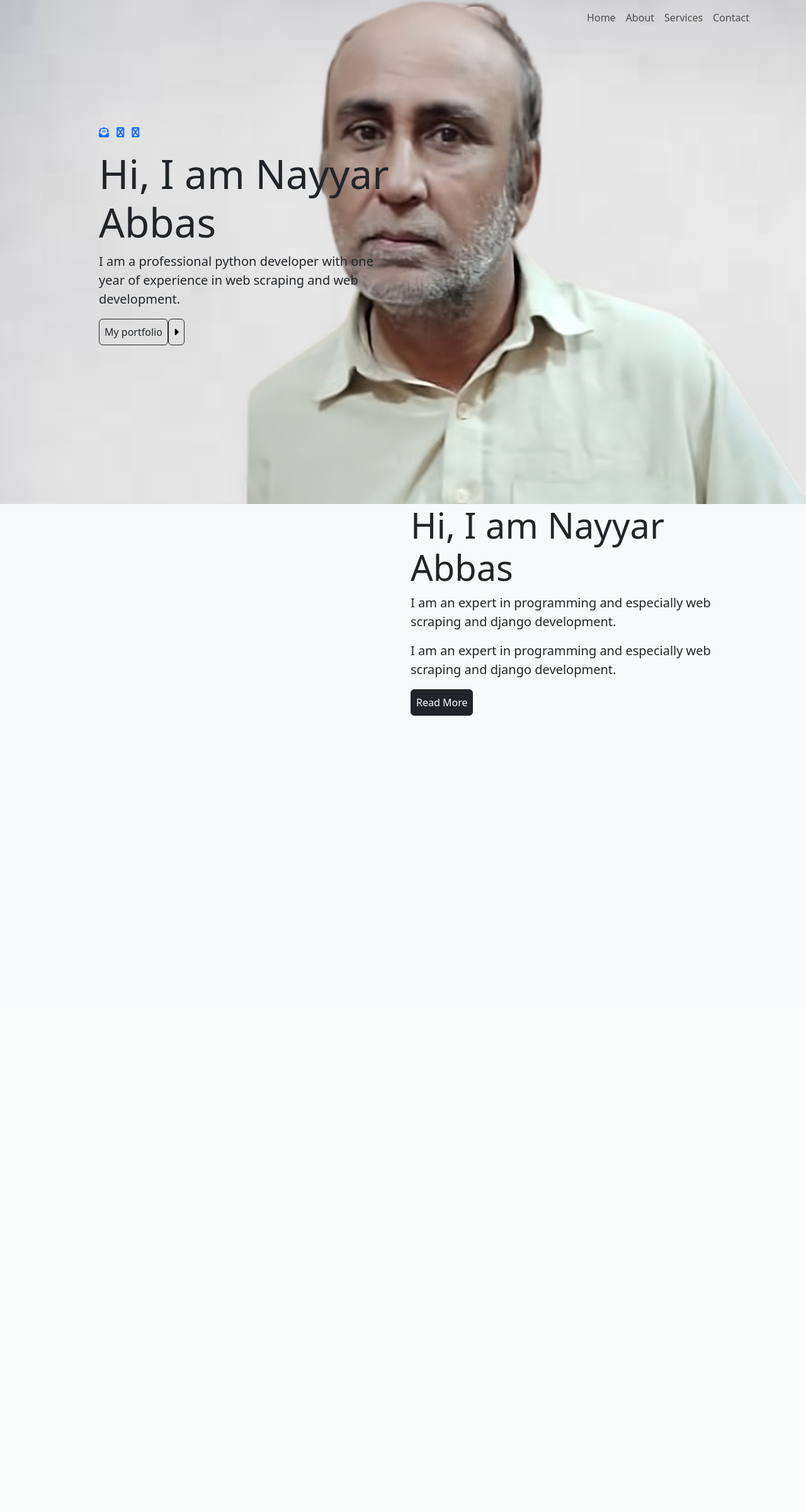
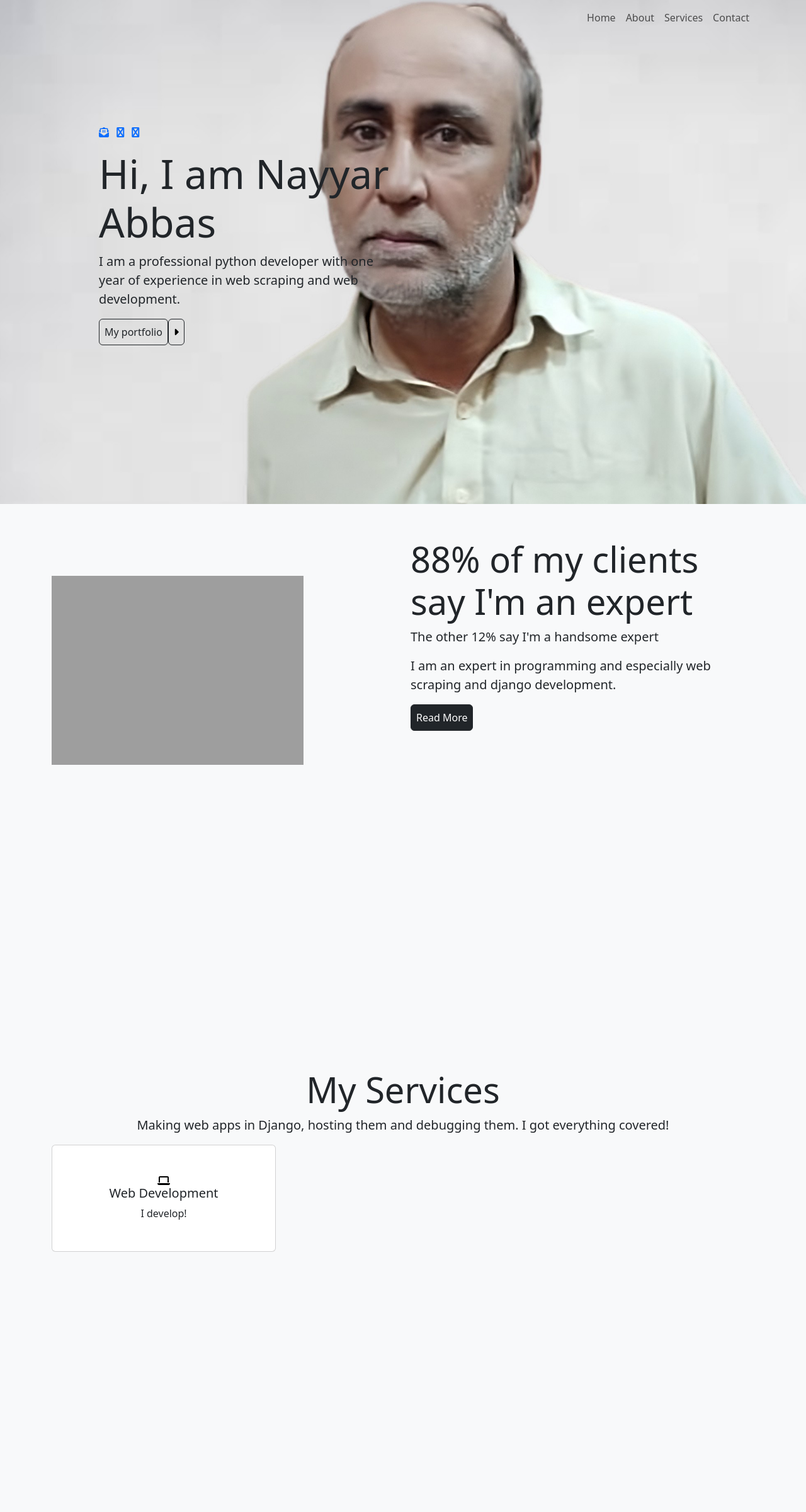
Before and after one commit to PrinceHassan/portfolio, a Django app: page / in a window 1280 px wide. Shown: the whole page at 63% size. Before the commit the page ends 1136 px from the top, so only its background shows below. Run offline with Django 4.2, Linux system fonts and the light colour scheme; some libraries are stand-ins or nearby versions; grey boxes are pictures that could not be loaded.

Commit message:
added services

```diff
--- a/static/css/style.css
+++ b/static/css/style.css
@@ -12,6 +12,10 @@ html::-webkit-scrollbar {
 section{
     height: 100vh;
 }
+
+.width-limit{
+    max-width: 990px;
+}
 #home{
     background: url("/static/images/perfect.jpg");
     background-position: top;
@@ -25,3 +29,12 @@ section{
 i{
     color: black;
 }
+img{
+    filter: grayscale(1);
+}
+.img-hero{
+    height: auto;
+}
+.spacing{
+    margin-top: 10%;
+}
--- a/templates/index.html
+++ b/templates/index.html
@@ -23,16 +23,16 @@
             <div class="collapse navbar-collapse" id="navbarSupportedContent">
             <ul class="navbar-nav">
                 <li class="nav-item">
-                    <a class="nav-link" href="">Home</a>
+                    <a class="nav-link" href="#home">Home</a>
                 </li>
                 <li class="nav-item">
-                    <a class="nav-link" href="">About</a>
+                    <a class="nav-link" href="#about">About</a>
                 </li>
                 <li class="nav-item">
-                    <a class="nav-link" href="">Services</a>
+                    <a class="nav-link" href="#services">Services</a>
                 </li>
                 <li class="nav-item">
-                    <a class="nav-link" href="">Contact</a>
+                    <a class="nav-link" href="#contact">Contact</a>
                 </li>
             </ul>
             </div>
@@ -40,7 +40,7 @@
     </div>
   </nav>
   <section id="home">
-      <div class="container" style="max-width: 990px">
+      <div class="container width-limit">
             <div class="row">
                 <div class="col-lg-6 custom-col">
                     <ul class="list-inline">
@@ -69,17 +69,35 @@
     <div class="container">
         <div class="row align-items-center">
             <div class="col-lg-6 spacing">
-                <img src=""{% static '' %} class="img-fluid img-hero">
+                <img src="{% static 'images/code.jpg' %}" class="img-fluid img-hero">
             </div>
-            <div class="col-lg-6">
-                <h2 class="display-4">Hi, I am Nayyar Abbas</h2>
-                <p class="lead">I am an expert in programming and especially web scraping and django development.</p>
+            <div class="col-lg-6 width-limit">
+                <h2 class="display-4">88% of my clients say I'm an expert</h2>
+                <p class="lead">The other 12% say I'm a handsome expert</p>
                 <p class="lead">I am an expert in programming and especially web scraping and django development.</p>
                 <a class="btn btn-dark p-2">Read More</a>
             </div>
         </div>
     </div>
   </section>
+  <section id="services" class="bg-light">
+      <div class="container">
+          <div class="text-center pt-5">
+              <h2 class="display-4 pt-5">My Services</h2>
+              <p class="lead">Making web apps in Django, hosting them and debugging them. I got everything covered!</p>
+              <div class="block"></div>
+          </div>
+          <div class="row">
+              <div class="col-lg-4 mb-4">
+                  <div class="card text-center p-5">
+                      <i class="fa fa-laptop"></i>
+                      <h5 class="card-title">Web Development</h5>
+                      <p class="card-text">I develop!</p>
+                  </div>
+              </div>
+          </div>
+      </div>
+  </section>
      </body>
 <script src="https://cdn.jsdelivr.net/npm/bootstrap@5.3.0-alpha1/dist/js/bootstrap.bundle.min.js" integrity="sha384-w76AqPfDkMBDXo30jS1Sgez6pr3x5MlQ1ZAGC+nuZB+EYdgRZgiwxhTBTkF7CXvN" crossorigin="anonymous"></script>
 </html>
```
